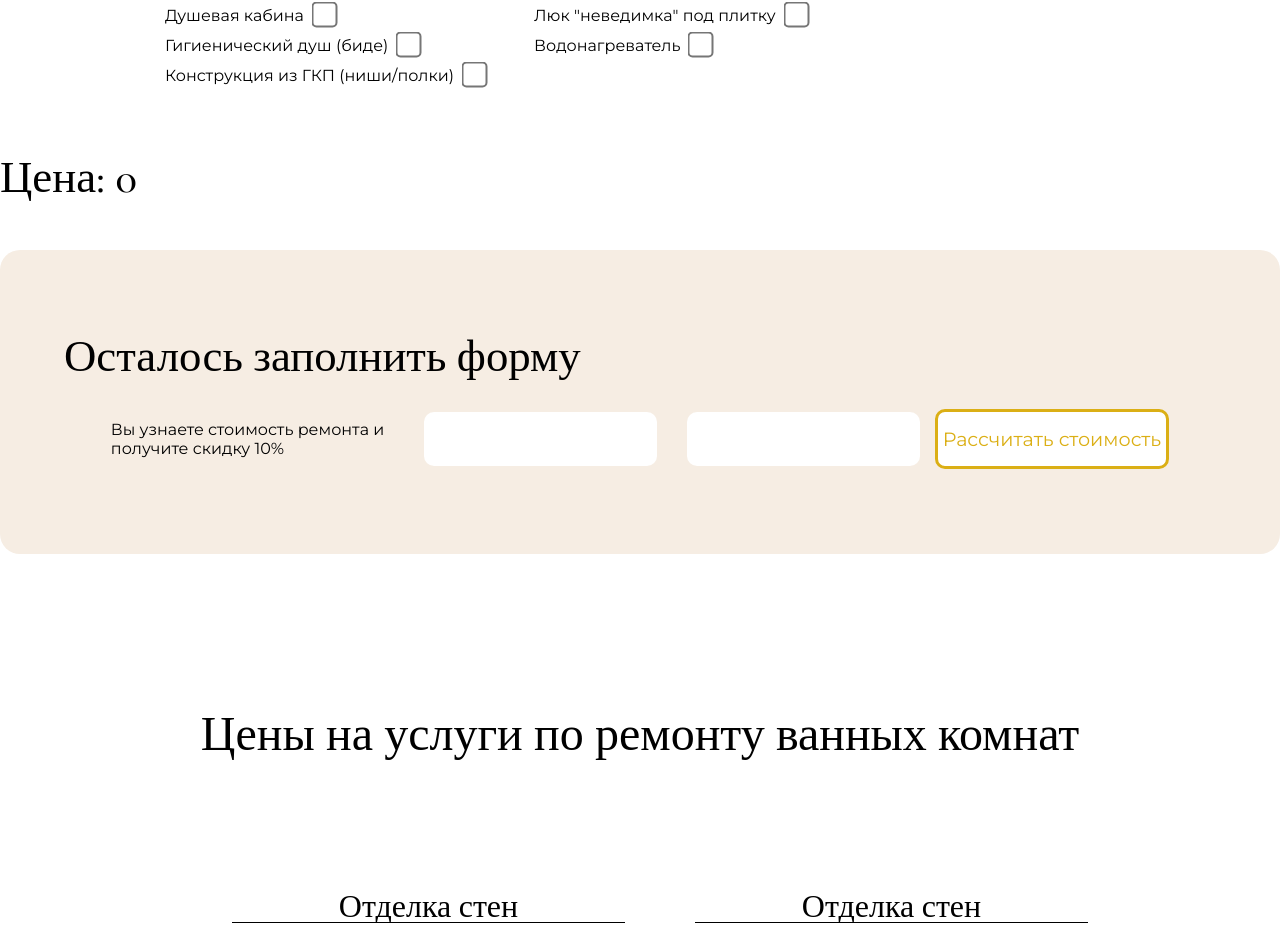
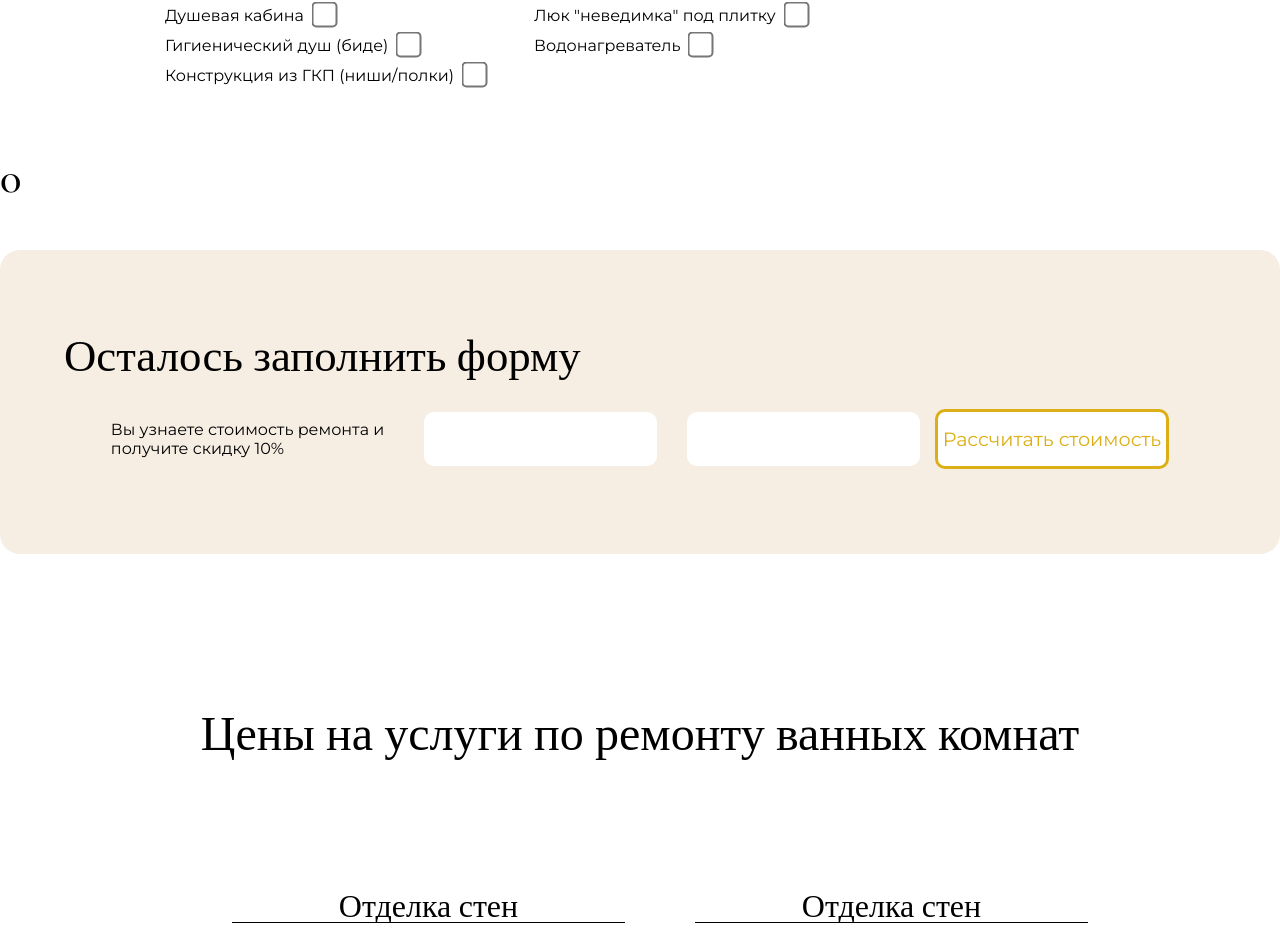
Before and after one commit to AlexTolk/artistic, a Vue app: page / in a window 1280 px wide. Shown: the part 5266-6206 px from the top of the page. Built offline with nearby package versions, Linux system fonts and the light colour scheme.

Commit message:
added full calculator functionality

```diff
--- a/src/components/calculator.vue
+++ b/src/components/calculator.vue
@@ -1,24 +1,60 @@
 <script>
-  import {ref} from 'vue'
+  import { ref } from 'vue';
+
   export default {
     name: 'PriceCalculator',
-    props: {
-
-    },
     data() {
       return {
         price: 0,
         typePrice: 0,
-        surface: 0
-      }
+        surface: 0,
+        extraServices: {
+          toilet: false,
+          shower: false,
+          bidet: false,
+          shelf: false,
+          heatedFloor: false,
+          drain: false,
+          heater: false,
+        },
+        extraServicePrices: {
+          toilet: 100,
+          shower: 200,
+          bidet: 150,
+          shelf: 120,
+          heatedFloor: 250,
+          drain: 80,
+          heater: 300,
+        },
+        wallMaterial: 'tiles1',
+        floorMaterial: 'tiles1',
+        ceilingMaterial: 'tiles1',
+        materialPrices: {
+          tiles1: 50,
+          tiles2: 70,
+          tiles3: 90,
+          tiles4: 110,
+        }
+      };
     },
     methods: {
       calculatePrice() {
         let basePrice = parseInt(this.typePrice) || 0;
-        let surfacePrice = this.surface * 50;
+        let surfacePrice = this.surface * 50; // Assuming each square meter costs 50 units
 
-        this.price = basePrice + surfacePrice;
+        let extraPrice = Object.keys(this.extraServices).reduce((sum, service) => {
+          return sum + (this.extraServices[service] ? this.extraServicePrices[service] : 0);
+        }, 0);
 
+        let wallPrice = this.materialPrices[this.wallMaterial] * this.surface;
+        let floorPrice = this.materialPrices[this.floorMaterial] * this.surface;
+        let ceilingPrice = this.materialPrices[this.ceilingMaterial] * this.surface;
+
+        this.price = basePrice + surfacePrice + extraPrice + wallPrice + floorPrice + ceilingPrice;
+      },
+      toggleService(service) {
+        this.extraServices[service] = !this.extraServices[service];
+        this.calculatePrice();
       },
       handleTypeChange(event) {
         this.typePrice = event.target.value;
@@ -28,9 +64,25 @@
         this.surface = event.target.value;
         this.calculatePrice();
       },
+      handleDropdownChange(event, materialType) {
+        this[materialType] = event.target.value;
+        this.calculatePrice();
+      }
+    },
+    watch: {
+      typePrice() {
+        this.calculatePrice();
+      },
+      surface() {
+        this.calculatePrice();
+      },
+      extraServices() {
+        this.calculatePrice();
+      }
     }
   }
 </script>
+
 <template>
   <div class="calculator">
     <h3>Рассчитайте стоимость ремонта</h3>
@@ -44,62 +96,62 @@
           <input type="radio" name="type" id="split" value="200" v-model="typePrice" @change="handleTypeChange">
           <label for="bathroom">Ванная комната</label>
           <input type="radio" name="type" id="bathroom" value="300" v-model="typePrice" @change="handleTypeChange">
-          <label for="surface" id="sur">Площадь:</label >
-          <input type="number" v-model="surface" @change="handleSurfaceChange">
+          <label for="surface" id="sur">Площадь:</label>
+          <input type="number" v-model="surface" @input="handleSurfaceChange">
         </form>
       </div>
       <div class="dropdowns">
         <div class="dropdown-item">
-          <label for="">Материал отделки стен</label>
-          <select name="walls" id="wall-select">
+          <label for="wall-select">Материал отделки стен</label>
+          <select name="walls" id="wall-select" v-model="wallMaterial" @change="handleDropdownChange($event, 'wallMaterial')">
             <option value="tiles1">Плитка 1</option>
             <option value="tiles2">Плитка 2</option>
             <option value="tiles3">Плитка 3</option>
             <option value="tiles4">Плитка 4</option>
           </select>
-        </div class="dropdown-item">
+        </div>
         <div class="dropdown-item">
-          <label for="">Материал отделки пола</label>
-          <select name="floors" id="floor-select">
+          <label for="floor-select">Материал отделки пола</label>
+          <select name="floors" id="floor-select" v-model="floorMaterial" @change="handleDropdownChange($event, 'floorMaterial')">
             <option value="tiles1">Плитка 1</option>
             <option value="tiles2">Плитка 2</option>
             <option value="tiles3">Плитка 3</option>
             <option value="tiles4">Плитка 4</option>
           </select>
-        </div class="dropdown-item">
+        </div>
         <div class="dropdown-item">
-          <label for="">Материал отделки потолка</label>
-          <select name="ceiling" id="ceiling-select">
+          <label for="ceiling-select">Материал отделки потолка</label>
+          <select name="ceiling" id="ceiling-select" v-model="ceilingMaterial" @change="handleDropdownChange($event, 'ceilingMaterial')">
             <option value="tiles1">Плитка 1</option>
             <option value="tiles2">Плитка 2</option>
             <option value="tiles3">Плитка 3</option>
             <option value="tiles4">Плитка 4</option>
           </select>
-        </div class="dropdown-item">
+        </div>
       </div>
       <div class="extra">
         <h4>Дополнительные услуги</h4>
         <div class="extra-lists">
           <ul>
-            <li><label for="toilet">Подвесной унитаз</label><input type="checkbox" name="extra" id="toilet"></li>
-            <li><label for="shower">Душевая кабина</label><input type="checkbox" name="extra" id="shower"></li>
-            <li><label for="bidet">Гигиенический душ (биде)</label><input type="checkbox" name="extra" id="bidet"></li>
-            <li><label for="shelf">Конструкция из ГКП (ниши/полки)</label><input type="checkbox" name="extra" id="shelf"></li>
+            <li><label for="toilet">Подвесной унитаз</label><input type="checkbox" name="extra" id="toilet" v-model="extraServices.toilet" @change="handleCheckboxChange('toilet')"></li>
+            <li><label for="shower">Душевая кабина</label><input type="checkbox" name="extra" id="shower" v-model="extraServices.shower" @change="handleCheckboxChange('shower')"></li>
+            <li><label for="bidet">Гигиенический душ (биде)</label><input type="checkbox" name="extra" id="bidet" v-model="extraServices.bidet" @change="toggleService('bidet')"></li>
+            <li><label for="shelf">Конструкция из ГКП (ниши/полки)</label><input type="checkbox" name="extra" id="shelf" v-model="extraServices.shelf" @change="toggleService('shelf')"></li>
           </ul>
           <ul>
-            <li><label for="heated-floor">Теплый пол</label><input type="checkbox" name="extra" id="heated-floor"></li>
-            <li><label for="drain">Люк "неведимка" под плитку</label><input type="checkbox" name="extra" id="drain"></li>
-            <li><label for="heater">Водонагреватель</label><input type="checkbox" name="extra" id="heater"></li>
+            <li><label for="heated-floor">Теплый пол</label><input type="checkbox" name="extra" id="heated-floor" v-model="extraServices.heatedFloor" @change="toggleService('heatedFloor')"></li>
+            <li><label for="drain">Люк "неведимка" под плитку</label><input type="checkbox" name="extra" id="drain" v-model="extraServices.drain" @change="toggleService('drain')"></li>
+            <li><label for="heater">Водонагреватель</label><input type="checkbox" name="extra" id="heater" v-model="extraServices.heater" @change="toggleService('heater')"></li>
           </ul>
         </div>
       </div>
-      <h3> Цена: {{ price }}</h3>
+      <h3>{{ price }}</h3>
       <div class="calc-form">
         <h3>Осталось заполнить форму</h3>
         <div class="calc-form-content">
           <p>Вы узнаете стоимость ремонта и получите скидку 10%</p>
           <input type="text" name="name" id="name">
-          <input type="tel" name="" id="phone">
+          <input type="tel" name="phone" id="phone">
           <button>Рассчитать стоимость</button>
         </div>
       </div>
```
